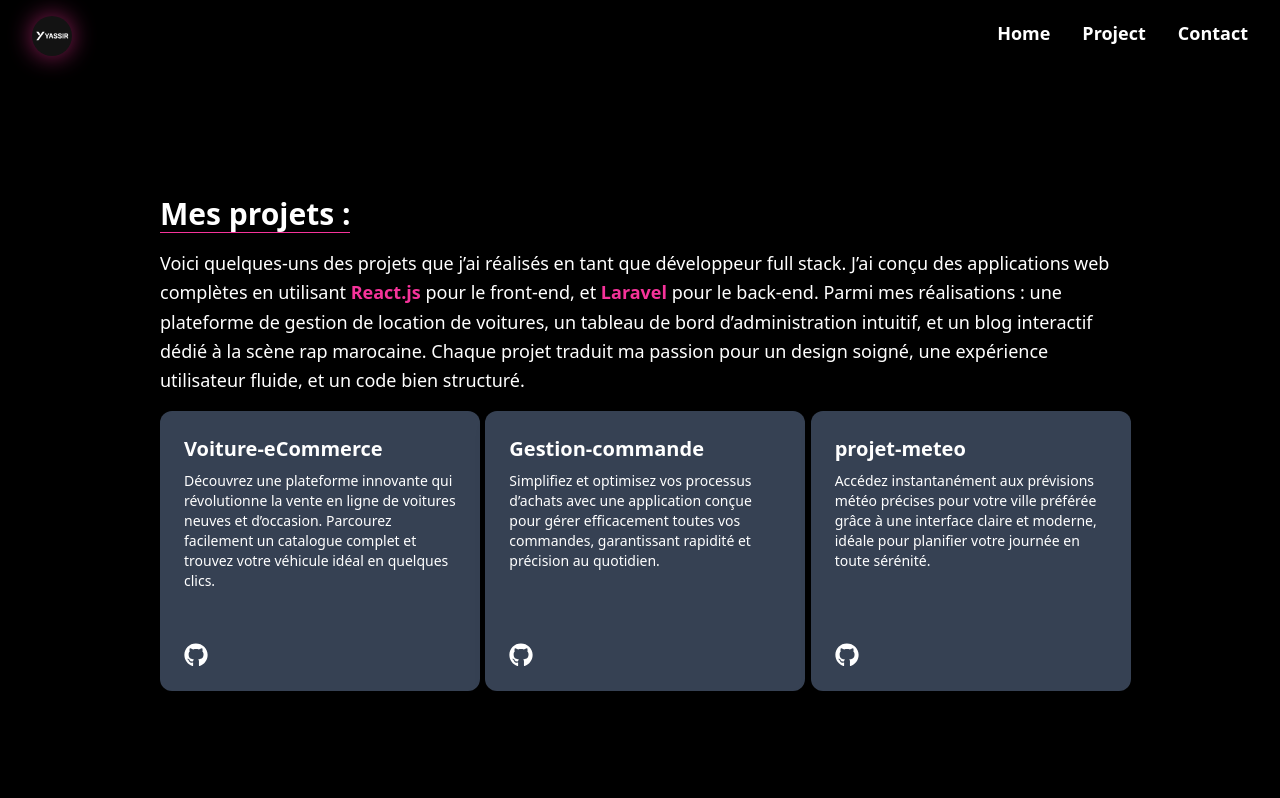
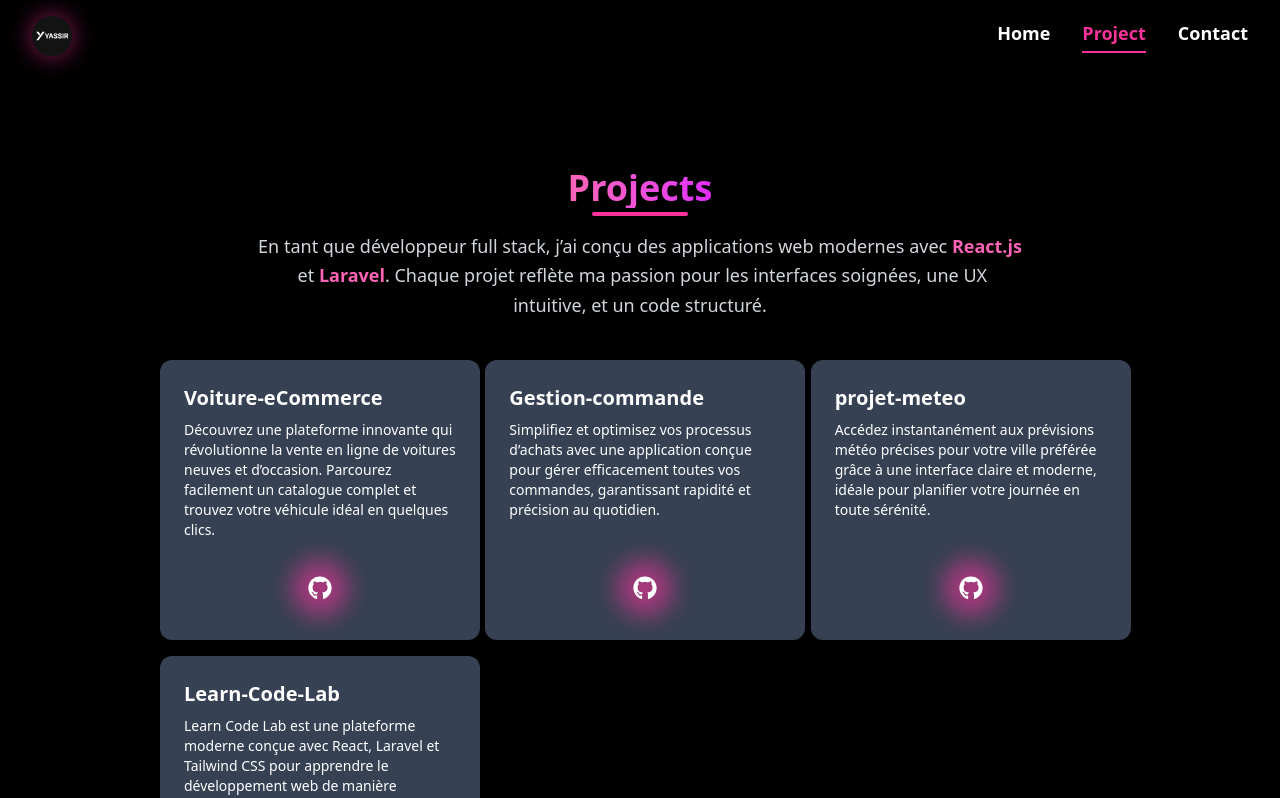
Before and after one commit to YASSIRELMAHDAOUI/portfolio, a React (Vite) app: page /projects in a window 1280 px wide. Shown: the top 798 px of the page. Built offline with nearby package versions, Linux system fonts and the light colour scheme.

Commit message:
modification de design

```diff
--- a/src/components/contact.jsx
+++ b/src/components/contact.jsx
@@ -71,11 +71,14 @@ const Contact = () => {
       initial={{ opacity: 0, y: 50 }}
       animate={{ opacity: 1, y: 0 }}
       transition={{ duration: 0.8 }}
-      className="max-w-5xl mx-auto p-6"
+      className="max-w-5xl mx-auto my-18 p-6"
     >
-      <h2 className="text-3xl font-semibold text-center mb-8 text-pink-500">
-        Contactez-moi
-      </h2>
+      <h1 className="text-4xl font-extrabold mb-6 relative flex justify-center">
+  <span className="block text-transparent bg-clip-text bg-gradient-to-r from-pink-400 to-fuchsia-500 relative">
+    Contactez-moi
+    <span className="absolute left-1/2 -bottom-2 transform -translate-x-1/2 w-24 h-1 bg-pink-500 rounded-full" />
+  </span>
+</h1><br/><br/>
 
       <div className="flex flex-col md:flex-row gap-10">
         {/* Fiche de contact */}
--- a/src/components/nav.jsx
+++ b/src/components/nav.jsx
@@ -1,7 +1,11 @@
-import { Link } from "react-router-dom";
+import { Link, useLocation } from "react-router-dom";
 import yasserimg from "../assets/yasssir.jpeg";
 
 const Nav = () => {
+  const location = useLocation();
+
+  const isActive = (path) => location.pathname === path;
+
   return (
     <nav className="bg-black text-white font-bold py-4 px-8 fixed top-0 left-0 w-full z-50 shadow-md">
       <div className="flex items-center justify-between">
@@ -17,33 +21,29 @@ const Nav = () => {
 
         {/* Liens de navigation */}
         <ul className="flex gap-8">
-          <li className="relative group">
-            <Link
-              to="/"
-              className="text-sm md:text-lg transition-transform duration-200 group-hover:scale-105 group-hover:text-pink-500"
-            >
-              Home
-              <span className="block h-[2px] bg-pink-500 scale-x-0 group-hover:scale-x-100 transition-transform duration-300 origin-left mt-1"></span>
-            </Link>
-          </li>
-          <li className="relative group">
-            <Link
-              to="/projects"
-              className="text-sm md:text-lg transition-transform duration-200 group-hover:scale-105 group-hover:text-pink-500"
-            >
-              Project
-              <span className="block h-[2px] bg-pink-500 scale-x-0 group-hover:scale-x-100 transition-transform duration-300 origin-left mt-1"></span>
-            </Link>
-          </li>
-          <li className="relative group">
-            <Link
-              to="/contact"
-              className="text-sm md:text-lg transition-transform duration-200 group-hover:scale-105 group-hover:text-pink-500"
-            >
-              Contact
-              <span className="block h-[2px] bg-pink-500 scale-x-0 group-hover:scale-x-100 transition-transform duration-300 origin-left mt-1"></span>
-            </Link>
-          </li>
+          {[
+            { name: "Home", path: "/" },
+            { name: "Project", path: "/projects" },
+            { name: "Contact", path: "/contact" },
+          ].map((link) => (
+            <li key={link.path} className="relative group">
+              <Link
+                to={link.path}
+                className={`text-sm md:text-lg transition-transform duration-200 group-hover:scale-105 ${
+                  isActive(link.path) ? "text-pink-500" : ""
+                }`}
+              >
+                {link.name}
+                <span
+                  className={`block h-[2px] bg-pink-500 mt-1 transition-transform duration-300 origin-left ${
+                    isActive(link.path)
+                      ? "scale-x-100"
+                      : "scale-x-0 group-hover:scale-x-100"
+                  }`}
+                ></span>
+              </Link>
+            </li>
+          ))}
         </ul>
       </div>
     </nav>
--- a/src/components/project.jsx
+++ b/src/components/project.jsx
@@ -7,24 +7,32 @@ const Project = () => {
       initial={{ opacity: 0, x: -40 }}
       animate={{ opacity: 1, x: 0 }}
       transition={{ duration: 1 }}
-      className="md:p-8 p-4 w-full md:max-w-5xl mx-auto text-white my-25"
+      className="md:p-8 p-4 w-full md:max-w-5xl mx-auto text-white my-18"
       id="project"
     >
-      <h1 className="text-3xl font-bold mb-4 border-b border-pink-500 inline-block">
-        Mes projets :
+      {/* Nouveau titre stylisé */}
+      <h1 className="text-4xl font-extrabold mb-6 relative flex justify-center">
+  <span className="block text-transparent bg-clip-text bg-gradient-to-r from-pink-400 to-fuchsia-500 relative">
+    Projects
+    <span className="absolute left-1/2 -bottom-2 transform -translate-x-1/2 w-24 h-1 bg-pink-500 rounded-full" />
+  </span>
 </h1>
-      <p className="text-lg leading-relaxed">
-  Voici quelques-uns des projets que j’ai réalisés en tant que développeur full stack. J’ai conçu des applications web complètes en utilisant <strong className="text-pink-500">React.js</strong> pour le front-end, et <strong className="text-pink-500">Laravel</strong> pour le back-end. Parmi mes réalisations : une plateforme de gestion de location de voitures, un tableau de bord d’administration intuitif, et un blog interactif dédié à la scène rap marocaine. Chaque projet traduit ma passion pour un design soigné, une expérience utilisateur fluide, et un code bien structuré.
 
- <div className="grid md:grid-cols-2 lg:grid-cols-3 gap-4 mt-4 ">
-  {/* Carte 1 */}
+      {/* Nouveau paragraphe introductif */}
+      <p className="text-lg text-center text-gray-300 leading-relaxed max-w-3xl mx-auto mb-10">
+        En tant que développeur full stack, j’ai conçu des applications web modernes avec&nbsp;
+        <span className="text-pink-400 font-semibold">React.js</span> &nbsp;et&nbsp;
+        <span className="text-pink-400 font-semibold">Laravel</span>.
+        Chaque projet reflète ma passion pour les interfaces soignées, une UX intuitive, et un code structuré.
+      </p>
+
+      <div className="grid md:grid-cols-2 lg:grid-cols-3 gap-4 mt-8">
+        {/* Carte 1 - Voiture-eCommerce */}
         <div className="relative group w-80 h-70 rounded-xl overflow-hidden shadow-lg cursor-pointer bg-gray-700 hover:scale-105 transition-transform duration-500">
           <div className="absolute inset-0 bg-gray-800/60 backdrop-blur-md opacity-0 group-hover:opacity-100 transition duration-500 z-0"></div>
-
           <div className="relative z-10 p-6 text-white flex flex-col justify-between h-full">
             <div>
               <h2 className="relative text-xl font-bold group cursor-pointer">
-  {/* Ligne rose au-dessus */}
                 <span className="absolute top-0 left-0 w-full h-1 bg-pink-500 origin-left scale-x-0 transition-transform duration-300 group-hover:scale-x-100"></span>
                 Voiture-eCommerce
               </h2>
@@ -32,18 +40,26 @@ const Project = () => {
                 Découvrez une plateforme innovante qui révolutionne la vente en ligne de voitures neuves et d’occasion. Parcourez facilement un catalogue complet et trouvez votre véhicule idéal en quelques clics.
               </p>
             </div>
-      <a href="https://github.com/YASSIRELMAHDAOUI/projet_front_icommerce_voiture-"><FaGithub className="text-2xl mt-4 hover:scale-125 transition-transform duration-300 cursor-pointer" /></a>
+            <div className="flex justify-center mt-4">
+              <a
+                href="https://github.com/YASSIRELMAHDAOUI/projet_front_icommerce_voiture-"
+                target="_blank"
+                rel="noopener noreferrer"
+                className="relative w-14 h-14 flex justify-center items-center"
+              >
+                <div className="absolute inset-0 bg-pink-500 blur-md opacity-60 rounded-full z-0"></div>
+                <FaGithub className="text-2xl z-10 text-white hover:scale-125 transition-transform duration-300 cursor-pointer" />
+              </a>
+            </div>
           </div>
         </div>
 
-  {/* Carte 2 */}
+        {/* Carte 2 - Gestion-commande */}
         <div className="relative group w-80 h-70 rounded-xl overflow-hidden shadow-lg cursor-pointer bg-gray-700 hover:scale-105 transition-transform duration-500">
           <div className="absolute inset-0 bg-gray-800/60 backdrop-blur-md opacity-0 group-hover:opacity-100 transition duration-500 z-0"></div>
-
           <div className="relative z-10 p-6 text-white flex flex-col justify-between h-full">
             <div>
               <h2 className="relative text-xl font-bold group cursor-pointer">
-  {/* Ligne rose au-dessus */}
                 <span className="absolute top-0 left-0 w-full h-1 bg-pink-500 origin-left scale-x-0 transition-transform duration-300 group-hover:scale-x-100"></span>
                 Gestion-commande
               </h2>
@@ -51,18 +67,26 @@ const Project = () => {
                 Simplifiez et optimisez vos processus d’achats avec une application conçue pour gérer efficacement toutes vos commandes, garantissant rapidité et précision au quotidien.
               </p>
             </div>
-      <a href="https://github.com/YASSIRELMAHDAOUI/gestion_commande"><FaGithub className="text-2xl mt-4 hover:scale-125 transition-transform duration-300 cursor-pointer" /></a>
+            <div className="flex justify-center mt-4">
+              <a
+                href="https://github.com/SAAD-ELGHABA/gestion_commande"
+                target="_blank"
+                rel="noopener noreferrer"
+                className="relative w-14 h-14 flex justify-center items-center"
+              >
+                <div className="absolute inset-0 bg-pink-500 blur-md opacity-60 rounded-full z-0"></div>
+                <FaGithub className="text-2xl z-10 text-white hover:scale-125 transition-transform duration-300 cursor-pointer" />
+              </a>
+            </div>
           </div>
         </div>
 
-  {/* Carte 3 */}
+        {/* Carte 3 - projet-meteo */}
         <div className="relative group w-80 h-70 rounded-xl overflow-hidden shadow-lg cursor-pointer bg-gray-700 hover:scale-105 transition-transform duration-500">
           <div className="absolute inset-0 bg-gray-800/60 backdrop-blur-md opacity-0 group-hover:opacity-100 transition duration-500 z-0"></div>
-
           <div className="relative z-10 p-6 text-white flex flex-col justify-between h-full">
             <div>
               <h2 className="relative text-xl font-bold group cursor-pointer">
-  {/* Ligne rose au-dessus */}
                 <span className="absolute top-0 left-0 w-full h-1 bg-pink-500 origin-left scale-x-0 transition-transform duration-300 group-hover:scale-x-100"></span>
                 projet-meteo
               </h2>
@@ -70,16 +94,47 @@ const Project = () => {
                 Accédez instantanément aux prévisions météo précises pour votre ville préférée grâce à une interface claire et moderne, idéale pour planifier votre journée en toute sérénité.
               </p>
             </div>
-      <a href="https://github.com/YASSIRELMAHDAOUI/meteo"><FaGithub className="text-2xl mt-4 hover:scale-125 transition-transform duration-300 cursor-pointer" /></a>
+            <div className="flex justify-center mt-4">
+              <a
+                href="https://github.com/SAAD-ELGHABA/meteo"
+                target="_blank"
+                rel="noopener noreferrer"
+                className="relative w-14 h-14 flex justify-center items-center"
+              >
+                <div className="absolute inset-0 bg-pink-500 blur-md opacity-60 rounded-full z-0"></div>
+                <FaGithub className="text-2xl z-10 text-white hover:scale-125 transition-transform duration-300 cursor-pointer" />
+              </a>
             </div>
           </div>
         </div>
 
-<br/><br/>
-
+        {/* Carte 4 - Learn Code Lab */}
+        <div className="relative group w-80 h-70 rounded-xl overflow-hidden shadow-lg cursor-pointer bg-gray-700 hover:scale-105 transition-transform duration-500">
+          <div className="absolute inset-0 bg-gray-800/60 backdrop-blur-md opacity-0 group-hover:opacity-100 transition duration-500 z-0"></div>
+          <div className="relative z-10 p-6 text-white flex flex-col justify-between h-full">
+            <div>
+              <h2 className="relative text-xl font-bold group cursor-pointer">
+                <span className="absolute top-0 left-0 w-full h-1 bg-pink-500 origin-left scale-x-0 transition-transform duration-300 group-hover:scale-x-100"></span>
+                Learn-Code-Lab
+              </h2>
+              <p className="mt-2 text-sm">
+                Learn Code Lab est une plateforme moderne conçue avec React, Laravel et Tailwind CSS pour apprendre le développement web de manière interactive. Elle offre une expérience fluide, responsive et riche en fonctionnalités pour faciliter l’apprentissage du code.
               </p>
-
-
+            </div>
+            <div className="flex justify-center mt-4">
+              <a
+                href="https://github.com/SAAD-ELGHABA/LearnCodeLab"
+                target="_blank"
+                rel="noopener noreferrer"
+                className="relative w-14 h-14 flex justify-center items-center"
+              >
+                <div className="absolute inset-0 bg-pink-500 blur-md opacity-60 rounded-full z-0"></div>
+                <FaGithub className="text-2xl z-10 text-white hover:scale-125 transition-transform duration-300 cursor-pointer" />
+              </a>
+            </div>
+          </div>
+        </div>
+      </div>
     </motion.div>
   );
 };
```
Lines whose indentation alone changed are shown as unchanged.
